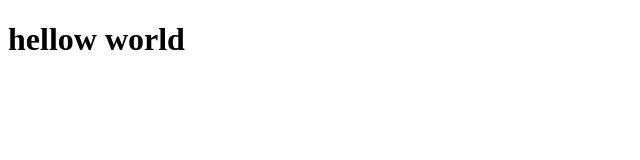
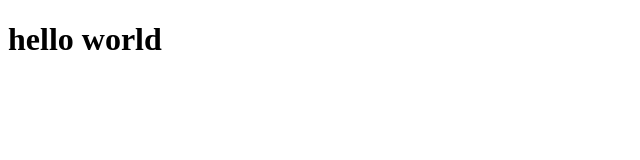
Before and after one commit to Mahesh13247/Complete-Git-And-Github, a plain HTML site: page opps.html in a window 1280 px wide. Shown: the full height of the page, 0-640 px from the left. Drawn offline with Linux system fonts and the light colour scheme.

Commit message:
correct hellow spling opps.html file

```diff
--- a/opps.html
+++ b/opps.html
@@ -6,6 +6,6 @@
     <title>welcome the code </title>
 </head>
 <body>
-    <h1>hellow world</h1>
+    <h1>hello world</h1>
 </body>
 </html>
```
